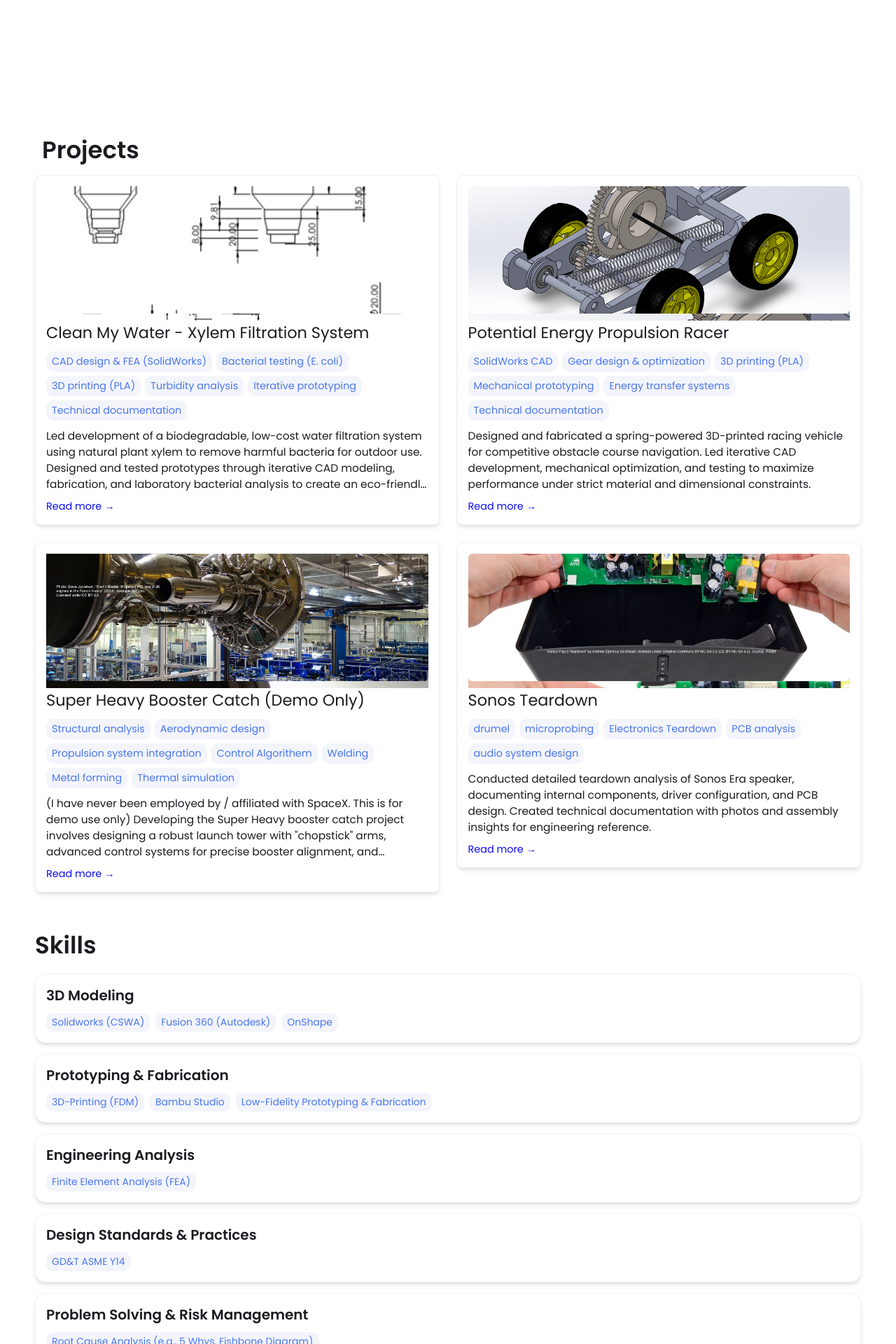
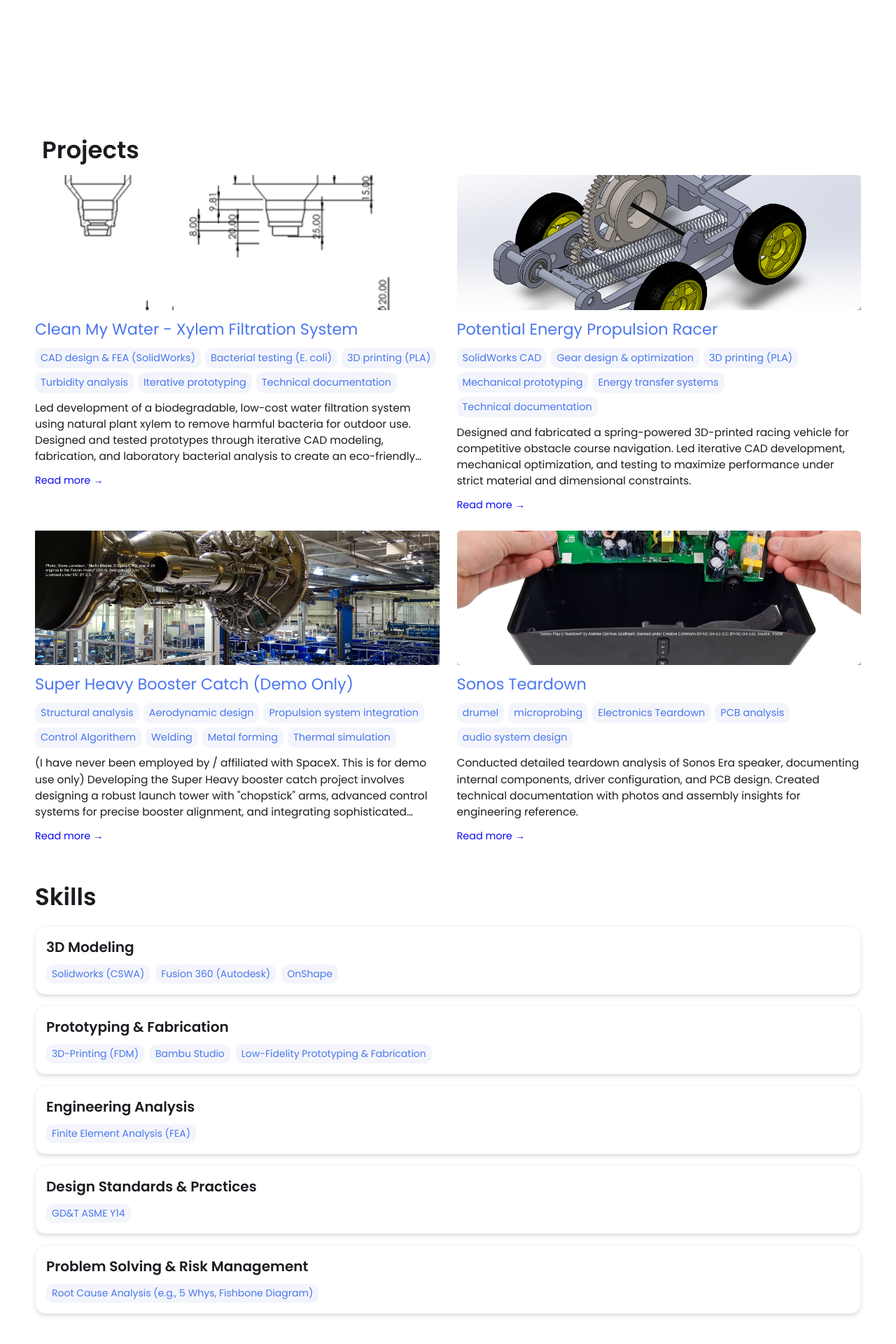
Before and after one commit to RobinKHur/RobinKHur.github.io, a Jekyll site: the page built from index.html, in a window 1280 px wide. Shown: the part 1054-2974 px from the top of the page at 70% size. Built offline with Jekyll 4.4.1, drawn with Linux system fonts in a browser that asks for light colours.

Commit message:
Update projects.html

```diff
--- a/_includes/projects.html
+++ b/_includes/projects.html
@@ -7,16 +7,17 @@
       {% assign folder_path = item.path | split: "/" | slice: 0, 2 | join: "/" %}
       {% assign image_path = "/" | append: folder_path | append: "/" | append: item['main-image'] %}
 
-      <div class="project-link">
       <div class="project-card">
 
         <!-- Image container with blurred background -->
         <div class="project-image" style="background-image: url('{{ image_path }}')">
-            <img src="{{ image_path }}" alt="Screenshot of {{ item.title }}">
+          <img src="{{ image_path }}" alt="Screenshot of {{ item.title }}" class="project-img-full">
         </div>
 
-          <!-- Title -->
-          <h3 class="project-title">{{ item.title }}</h3>
+        <!-- Title (clickable) -->
+        <h3 class="project-title">
+          <a href="{{ item.url }}">{{ item.title }}</a>
+        </h3>
 
         <!-- Skills -->
         <div class="project-skills">
@@ -28,9 +29,8 @@
         <!-- Description -->
         <p class="project-description">{{ item.description }}</p>
 
-          <!-- Read more -->
+        <!-- Read more button -->
         <a href="{{ item.url }}" class="read-more">Read more →</a>
-        </div>
       </div>
 
     {% endfor %}
```
Lines whose indentation alone changed are shown as unchanged.
